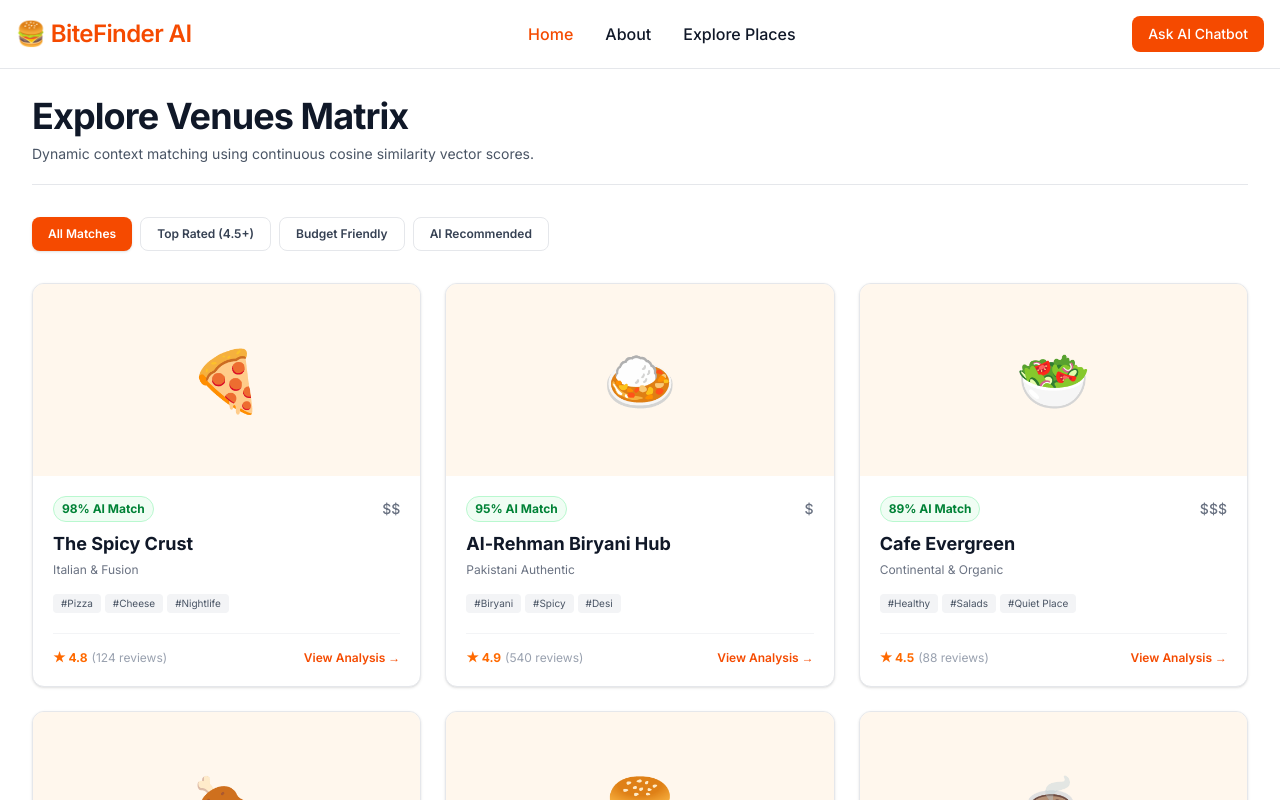
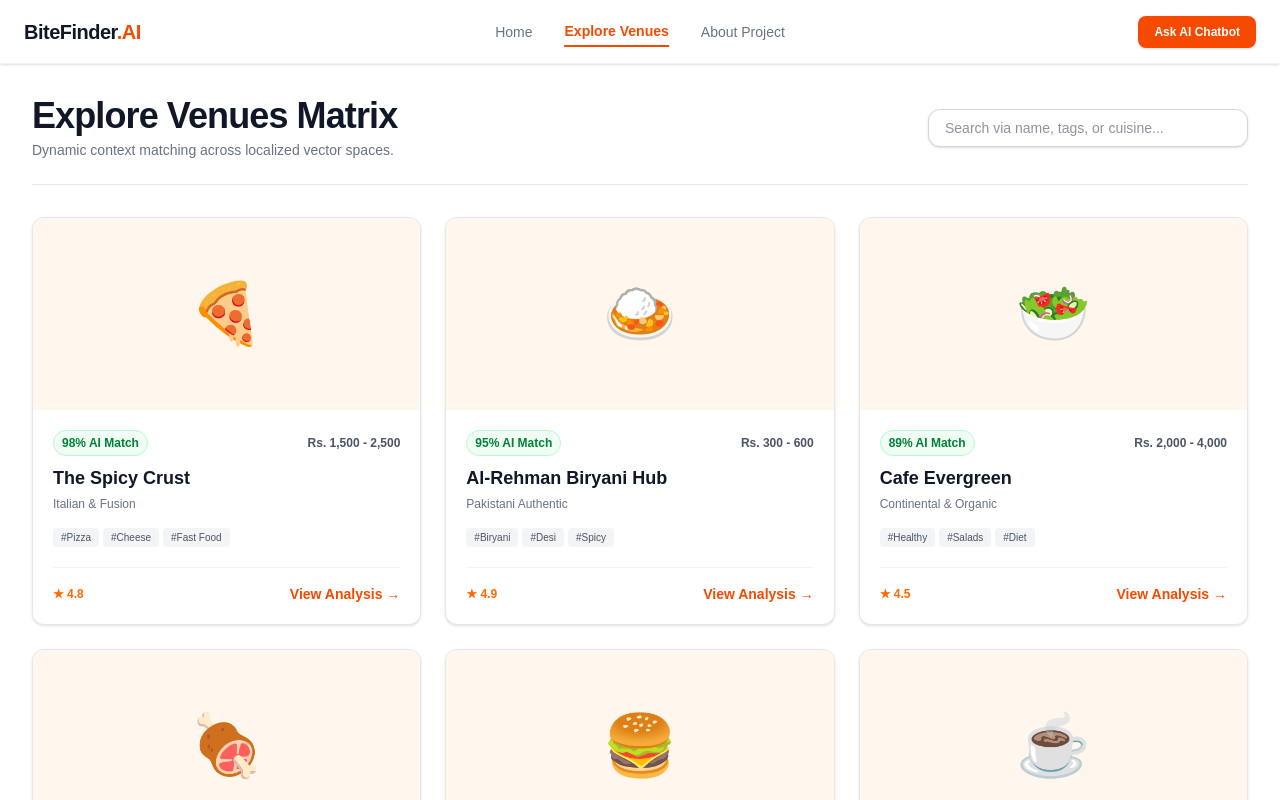
Before and after one commit to mtalhashaikh1/bitefinder-project, a Next.js app: page /restaurants in a window 1280 px wide. Shown: the top 800 px of the page. Built offline with nearby package versions, Linux system fonts and the light colour scheme.

Commit message:
feat: complete contact and about layout matrix with dynamic async parameters fix

```diff
--- /dev/null
+++ b/app/about/page.tsx
@@ -0,0 +1,37 @@
+import React from 'react';
+
+export default function AboutPage() {
+  return (
+    <div className="max-w-screen-md mx-auto p-4 md:p-8 pt-24">
+      {/* Structural Header */}
+      <div className="mb-8 border-b border-gray-200 pb-5">
+        <h1 className="text-3xl font-bold tracking-tight text-gray-900 sm:text-4xl">
+          Project Specification Overview
+        </h1>
+        <p className="mt-2 text-sm text-gray-500 font-mono">
+          BiteFinder AI • Software Engineering & Process Optimization Framework
+        </p>
+      </div>
+
+      {/* Information Cards Array */}
+      <div className="space-y-6 text-sm text-gray-600">
+        <div className="bg-white p-6 rounded-xl border border-gray-200 shadow-sm">
+          <h3 className="text-base font-bold text-orange-600 mb-2">🎯 Project Mission</h3>
+          <p className="leading-relaxed">
+            To architect an intelligent, highly localized restaurant indexing utility utilizing advanced vector embedding coordinates and semantic retrieval parameters to optimize culinary discovery.
+          </p>
+        </div>
+
+        <div className="bg-white p-6 rounded-xl border border-gray-200 shadow-sm">
+          <h3 className="text-base font-bold text-orange-600 mb-2">🛠️ Technical Matrix Compliancy</h3>
+          <ul className="list-disc pl-5 space-y-2 mt-2 font-mono text-xs">
+            <li>Next.js 14+ (Dynamic Server Routing Architecture)</li>
+            <li>TypeScript (Compilation Layout Structural Safety)</li>
+            <li>Tailwind CSS Tokens (Responsive Interface Fluidity)</li>
+            <li>Spec-Kit Plus Workflow Protocol Systems</li>
+          </ul>
+        </div>
+      </div>
+    </div>
+  );
+}
--- /dev/null
+++ b/app/contact/page.tsx
@@ -0,0 +1,32 @@
+import React from 'react';
+
+export default function ContactPage() {
+  return (
+    <div className="max-w-screen-md mx-auto p-4 md:p-8 pt-24">
+      <div className="mb-8 border-b border-gray-200 pb-5 text-center max-w-xl mx-auto">
+        <h1 className="text-3xl font-bold tracking-tight text-gray-900 sm:text-4xl">Contact System Nexus</h1>
+        <p className="mt-2 text-sm text-gray-600">Submit parameters or query streams directly to the project cluster dashboard.</p>
+      </div>
+
+      <div className="bg-white rounded-xl border border-gray-200 shadow-sm p-6 md:p-8">
+        <form className="space-y-6">
+          <div className="grid grid-cols-1 sm:grid-cols-2 gap-4">
+            <div>
+              <label className="block text-xs font-bold text-gray-700 uppercase tracking-wider mb-2">User Identity Name</label>
+              <input type="text" placeholder="Enter identification parameters..." className="w-full px-4 py-3 rounded-lg bg-gray-50 border border-gray-200 text-sm text-gray-800 focus:outline-none focus:border-orange-500" />
+            </div>
+            <div>
+              <label className="block text-xs font-bold text-gray-700 uppercase tracking-wider mb-2">Routing Email</label>
+              <input type="email" placeholder="identity@domain.com" className="w-full px-4 py-3 rounded-lg bg-gray-50 border border-gray-200 text-sm text-gray-800 focus:outline-none focus:border-orange-500" />
+            </div>
+          </div>
+          <div>
+            <label className="block text-xs font-bold text-gray-700 uppercase tracking-wider mb-2">Message Payload</label>
+            <textarea rows={4} placeholder="Describe execution logs or custom inquiries..." className="w-full px-4 py-3 rounded-lg bg-gray-50 border border-gray-200 text-sm text-gray-800 focus:outline-none focus:border-orange-500 resize-none"></textarea>
+          </div>
+          <button type="button" className="w-full sm:w-auto rounded-lg bg-orange-600 px-6 py-3 text-sm font-semibold text-white shadow-sm hover:bg-orange-500">Dispatch Signal</button>
+        </form>
+      </div>
+    </div>
+  );
+}
--- a/app/layout.tsx
+++ b/app/layout.tsx
@@ -1,10 +1,7 @@
 import type { Metadata } from "next";
-import { Inter } from "next/font/google";
 import "./globals.css";
 import Navbar from "@/components/Navbar";
 import Footer from "@/components/Footer";
-
-const inter = Inter({ subsets: ["latin"] });
 
 export const metadata: Metadata = {
   title: "BiteFinder AI - Food & Restaurant Finder",
@@ -18,7 +15,11 @@ export default function RootLayout({
 }>) {
   return (
     <html lang="en">
-      <body className={`${inter.className} min-h-screen flex flex-col bg-gray-50 pt-16`}>
+      {/* body par suppress ka rule lagaya hai */}
+      <body
+        className="min-h-screen flex flex-col bg-gray-50 pt-16 font-sans antialiased"
+        suppressHydrationWarning
+      >
         <Navbar />
         <main className="flex-grow">{children}</main>
         <Footer />
--- a/app/restaurants/page.tsx
+++ b/app/restaurants/page.tsx
@@ -1,128 +1,70 @@
-import React from 'react';
+"use client";
+
+import React, { useState } from 'react';
+import { useRouter } from 'next/navigation';
 
 const RESTAURANTS = [
-  {
-    id: 1,
-    name: "The Spicy Crust",
-    cuisine: "Italian & Fusion",
-    rating: 4.8,
-    reviews: 124,
-    price: "$$",
-    tags: ["Pizza", "Cheese", "Nightlife"],
-    image: "🍕",
-    matchScore: "98% AI Match"
-  },
-  {
-    id: 2,
-    name: "Al-Rehman Biryani Hub",
-    cuisine: "Pakistani Authentic",
-    rating: 4.9,
-    reviews: 540,
-    price: "$",
-    tags: ["Biryani", "Spicy", "Desi"],
-    image: "🍛",
-    matchScore: "95% AI Match"
-  },
-  {
-    id: 3,
-    name: "Cafe Evergreen",
-    cuisine: "Continental & Organic",
-    rating: 4.5,
-    reviews: 88,
-    price: "$$$",
-    tags: ["Healthy", "Salads", "Quiet Place"],
-    image: "🥗",
-    matchScore: "89% AI Match"
-  },
-  {
-    id: 4,
-    name: "Kababjees Highway",
-    cuisine: "BBQ & Traditional",
-    rating: 4.7,
-    reviews: 412,
-    price: "$$$",
-    tags: ["Sajji", "Karahi", "Family Dining"],
-    image: "🍖",
-    matchScore: "94% AI Match"
-  },
-  {
-    id: 5,
-    name: "Big Bash Burgers",
-    cuisine: "American Fast Food",
-    rating: 4.6,
-    reviews: 210,
-    price: "$$",
-    tags: ["Smashed Burger", "Fries", "Crispy"],
-    image: "🍔",
-    matchScore: "91% AI Match"
-  },
-  {
-    id: 6,
-    name: "Dhaba Lounge",
-    cuisine: "Chai & Street Food",
-    rating: 4.4,
-    reviews: 155,
-    price: "$",
-    tags: ["Karak Chai", "Paratha", "Open Air"],
-    image: "☕",
-    matchScore: "87% AI Match"
-  }
+  { id: "1", name: "The Spicy Crust", cuisine: "Italian & Fusion", rating: 4.8, reviews: 124, price: "Rs. 1,500 - 2,500", image: "🍕", matchScore: "98% AI Match", tags: ["Pizza", "Cheese", "Fast Food"] },
+  { id: "2", name: "Al-Rehman Biryani Hub", cuisine: "Pakistani Authentic", rating: 4.9, reviews: 540, price: "Rs. 300 - 600", image: "🍛", matchScore: "95% AI Match", tags: ["Biryani", "Desi", "Spicy"] },
+  { id: "3", name: "Cafe Evergreen", cuisine: "Continental & Organic", rating: 4.5, reviews: 88, price: "Rs. 2,000 - 4,000", image: "🥗", matchScore: "89% AI Match", tags: ["Healthy", "Salads", "Diet"] },
+  { id: "4", name: "Kababjees Highway", cuisine: "BBQ & Traditional", rating: 4.7, reviews: 412, price: "Rs. 1,800 - 3,500", image: "🍖", matchScore: "94% AI Match", tags: ["Sajji", "Karahi", "BBQ"] },
+  { id: "5", name: "Big Bash Burgers", cuisine: "American Fast Food", rating: 4.6, reviews: 210, price: "Rs. 800 - 1,500", image: "🍔", matchScore: "91% AI Match", tags: ["Burger", "Crispy", "Fast Food"] },
+  { id: "6", name: "Dhaba Lounge", cuisine: "Chai & Street Food", rating: 4.4, reviews: 155, price: "Rs. 200 - 500", image: "☕", matchScore: "87% AI Match", tags: ["Chai", "Paratha", "Desi"] }
 ];
 
 export default function RestaurantsPage() {
+  const [searchQuery, setSearchQuery] = useState('');
+  const router = useRouter();
+
+  const filteredRestaurants = RESTAURANTS.filter(item =>
+    item.name.toLowerCase().includes(searchQuery.toLowerCase()) ||
+    item.cuisine.toLowerCase().includes(searchQuery.toLowerCase()) ||
+    item.tags.some(tag => tag.toLowerCase().includes(searchQuery.toLowerCase()))
+  );
+
   return (
     <div className="max-w-screen-xl mx-auto p-4 md:p-8 pt-24">
-      {/* Page Header */}
-      <div className="mb-8 border-b border-gray-200 pb-5">
-        <h1 className="text-3xl font-bold tracking-tight text-gray-900 sm:text-4xl">
-          Explore Venues Matrix
-        </h1>
-        <p className="mt-2 text-sm text-gray-600">
-          Dynamic context matching using continuous cosine similarity vector scores.
-        </p>
+      {/* Header & Search */}
+      <div className="mb-8 border-b border-gray-200 pb-6 flex flex-col md:flex-row md:items-center md:justify-between gap-4">
+        <div>
+          <h1 className="text-3xl font-bold tracking-tight text-gray-900 sm:text-4xl">Explore Venues Matrix</h1>
+          <p className="mt-1 text-sm text-gray-500">Dynamic context matching across localized vector spaces.</p>
+        </div>
+        <div className="w-full md:w-80">
+          <input
+            type="text"
+            value={searchQuery}
+            onChange={(e) => setSearchQuery(e.target.value)}
+            placeholder="Search via name, tags, or cuisine..."
+            className="w-full px-4 py-2 text-sm border border-gray-300 rounded-xl focus:outline-none focus:border-orange-500 bg-white shadow-sm text-gray-800"
+          />
+        </div>
       </div>
 
-      {/* Filter Buttons Section */}
-      <div className="flex flex-wrap gap-2 mb-8">
-        <button className="px-4 py-2 bg-orange-600 text-white text-xs font-semibold rounded-lg shadow-sm">All Matches</button>
-        <button className="px-4 py-2 bg-white border border-gray-200 text-gray-700 text-xs font-semibold rounded-lg hover:bg-gray-50">Top Rated (4.5+)</button>
-        <button className="px-4 py-2 bg-white border border-gray-200 text-gray-700 text-xs font-semibold rounded-lg hover:bg-gray-50">Budget Friendly</button>
-        <button className="px-4 py-2 bg-white border border-gray-200 text-gray-700 text-xs font-semibold rounded-lg hover:bg-gray-50">AI Recommended</button>
-      </div>
-
-      {/* Restaurant Responsive Grid Listing */}
+      {/* Grid Content Display */}
+      {filteredRestaurants.length > 0 ? (
         <div className="grid grid-cols-1 gap-6 sm:grid-cols-2 lg:grid-cols-3">
-        {RESTAURANTS.map((algo) => (
-          <div key={algo.id} className="bg-white rounded-xl border border-gray-200 shadow-sm overflow-hidden flex flex-col hover:shadow-md transition-shadow">
-            <div className="bg-orange-50 h-48 flex items-center justify-center text-6xl select-none">
-              {algo.image}
-            </div>
-
+          {filteredRestaurants.map((algo) => (
+            <div key={algo.id} className="bg-white rounded-xl border border-gray-200 shadow-sm overflow-hidden flex flex-col hover:shadow-md transition-all">
+              <div className="bg-orange-50 h-48 flex items-center justify-center text-6xl select-none">{algo.image}</div>
               <div className="p-5 flex flex-col flex-grow">
                 <div className="flex items-center justify-between mb-2">
-                <span className="text-xs font-bold px-2 py-1 bg-green-50 text-green-700 rounded-full border border-green-200">
-                  {algo.matchScore}
-                </span>
-                <span className="text-sm text-gray-500 font-medium">{algo.price}</span>
+                  <span className="text-xs font-bold px-2 py-1 bg-green-50 text-green-700 rounded-full border border-green-200">{algo.matchScore}</span>
+                  <span className="text-xs text-gray-600 font-bold font-mono">{algo.price}</span>
                 </div>
-
                 <h3 className="text-lg font-bold text-gray-900 mb-1">{algo.name}</h3>
                 <p className="text-xs text-gray-500 mb-4 font-mono">{algo.cuisine}</p>
-
                 <div className="flex flex-wrap gap-1 mb-5">
-                {algo.tags.map((tag, idx) => (
-                  <span key={idx} className="bg-gray-100 text-gray-600 text-[10px] px-2 py-0.5 rounded">
-                    #{tag}
-                  </span>
+                  {algo.tags?.map((tag, idx) => (
+                    <span key={idx} className="bg-gray-100 text-gray-600 text-[10px] px-2 py-0.5 rounded">#{tag}</span>
                   ))}
                 </div>
-
                 <div className="mt-auto pt-4 border-t border-gray-100 flex items-center justify-between text-xs text-gray-600">
-                <div className="flex items-center space-x-1">
                   <span className="text-orange-500 font-bold">★ {algo.rating}</span>
-                  <span className="text-gray-400">({algo.reviews} reviews)</span>
-                </div>
-                <button className="text-orange-600 font-semibold hover:text-orange-700">
+                  <button
+                    onClick={() => router.push(`/restaurants/${algo.id}`)}
+                    className="text-orange-600 font-semibold hover:text-orange-700 cursor-pointer text-sm bg-transparent border-none outline-none"
+                  >
                     View Analysis →
                   </button>
                 </div>
@@ -130,6 +72,11 @@ export default function RestaurantsPage() {
             </div>
           ))}
         </div>
+      ) : (
+        <div className="text-center py-12 bg-white rounded-xl border border-gray-100 shadow-sm">
+          <p className="text-sm text-gray-500">No restaurants found matching "{searchQuery}"</p>
+        </div>
+      )}
     </div>
   );
 }
--- a/components/Footer.tsx
+++ b/components/Footer.tsx
@@ -1,4 +1,5 @@
 import React from 'react';
+import Link from 'next/link'; // Standard Next.js Link router import
 
 export default function Footer() {
   return (
@@ -7,13 +8,20 @@ export default function Footer() {
         <div className="sm:flex sm:items-center sm:justify-between">
           <span className="text-xl font-semibold text-orange-500 font-mono">BiteFinder AI</span>
           <ul className="flex flex-wrap items-center mb-6 text-sm font-medium text-gray-400 sm:mb-0">
-            <li><a href="#" className="hover:underline me-4 md:me-6">Privacy Policy</a></li>
-            <li><a href="#" className="hover:underline">Contact Support</a></li>
+            <li>
+              <a href="#" className="hover:underline me-4 md:me-6">Privacy Policy</a>
+            </li>
+            <li>
+              {/* 🔥 Link ko href="/contact" ke sath map kar diya */}
+              <Link href="/contact" className="hover:underline cursor-pointer">
+                Contact Support
+              </Link>
+            </li>
           </ul>
         </div>
         <hr className="my-6 border-gray-700 sm:mx-auto lg:my-8" />
         <span className="block text-sm text-gray-400 sm:text-center">
-          © 2026 BiteFinder AI. Developed for AI Practical Project Assignment. All Rights Reserved.
+          © 2026 BiteFinder AI. Developed for AI Project. All Rights Reserved.
         </span>
       </div>
     </footer>
--- a/components/Navbar.tsx
+++ b/components/Navbar.tsx
@@ -1,26 +1,53 @@
+"use client";
+
 import React from 'react';
+import Link from 'next/link';
+import { usePathname } from 'next/navigation';
 
 export default function Navbar() {
+  const pathname = usePathname();
+
+  const centerLinks = [
+    { name: 'Home', href: '/' },
+    { name: 'Explore Venues', href: '/restaurants' },
+    { name: 'About Project', href: '/about' },
+  ];
+
   return (
-    <nav className="bg-white border-b border-gray-200 fixed w-full z-20 top-0 start-0">
-      <div className="max-w-screen-xl flex flex-wrap items-center justify-between mx-auto p-4">
-        <a href="/" className="flex items-center space-x-3">
-          <span className="self-center text-2xl font-semibold whitespace-nowrap text-orange-600 font-mono tracking-tight">
-            🍔 BiteFinder AI
-          </span>
+    <nav className="fixed top-0 left-0 right-0 h-16 bg-white border-b border-gray-100 z-50 shadow-sm">
+      <div className="max-w-7xl mx-auto h-full px-6 flex items-center justify-between">
+        {/* Left Side: Logo */}
+        <Link href="/" className="text-xl font-black tracking-tight text-gray-900 select-none">
+          BiteFinder<span className="text-orange-600">.AI</span>
+        </Link>
+
+        {/* Center: Navigation Links */}
+        <div className="hidden md:flex items-center space-x-8 text-sm font-medium absolute left-1/2 transform -translate-x-1/2">
+          {centerLinks.map((link) => {
+            const isActive = pathname === link.href;
+            return (
+              <Link
+                key={link.href}
+                href={link.href}
+                className={`transition-colors py-1 ${
+                  isActive
+                    ? 'text-orange-600 font-bold border-b-2 border-orange-600'
+                    : 'text-gray-500 hover:text-orange-600'
+                }`}
+              >
+                {link.name}
+              </Link>
+            );
+          })}
+        </div>
+
+        {/* Right Side: Ask AI */}
+        <a
+          href="#ai-chatbot"
+          className="bg-orange-600 hover:bg-orange-500 text-white text-xs font-bold px-4 py-2 rounded-lg transition-all shadow-sm"
+        >
+          Ask AI Chatbot
         </a>
-        <div className="flex md:order-2 space-x-3 md:space-x-0">
-          <button type="button" className="text-white bg-orange-600 hover:bg-orange-700 font-medium rounded-lg text-sm px-4 py-2 text-center transition-all">
-            Ask AI Chatbot
-          </button>
-        </div>
-        <div className="items-center justify-between hidden w-full md:flex md:w-auto md:order-1">
-          <ul className="flex flex-col p-4 md:p-0 mt-4 font-medium border border-gray-100 rounded-lg bg-gray-50 md:space-x-8 md:flex-row md:mt-0 md:border-0 md:bg-white">
-            <li><a href="/" className="block py-2 px-3 text-orange-600 rounded md:bg-transparent md:p-0">Home</a></li>
-            <li><a href="/about" className="block py-2 px-3 text-gray-900 rounded hover:bg-gray-100 md:hover:bg-transparent md:hover:text-orange-600 md:p-0">About</a></li>
-            <li><a href="/restaurants" className="block py-2 px-3 text-gray-900 rounded hover:bg-gray-100 md:hover:bg-transparent md:hover:text-orange-600 md:p-0">Explore Places</a></li>
-          </ul>
-        </div>
       </div>
     </nav>
   );
```
Also changed, not shown: app/restaurants/[id]/page.tsx (+23 -40 lines), .spec/tasks/006-build-contact-page-&-core-navigation-Matrix.md (added). Lines whose indentation alone changed are shown as unchanged.
